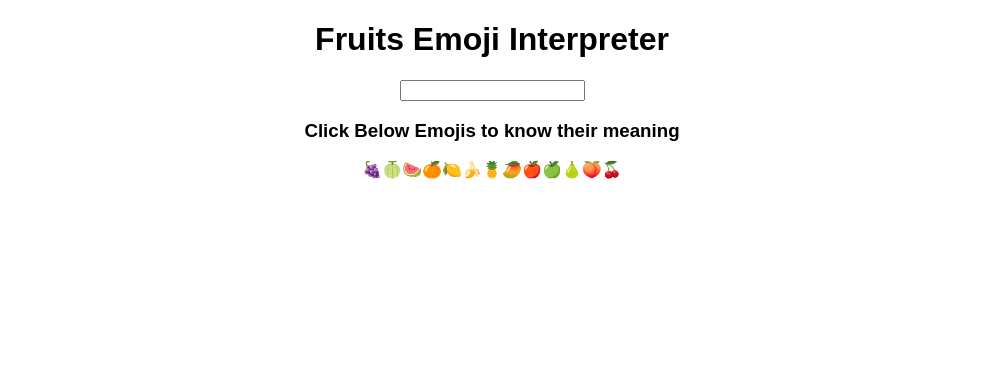
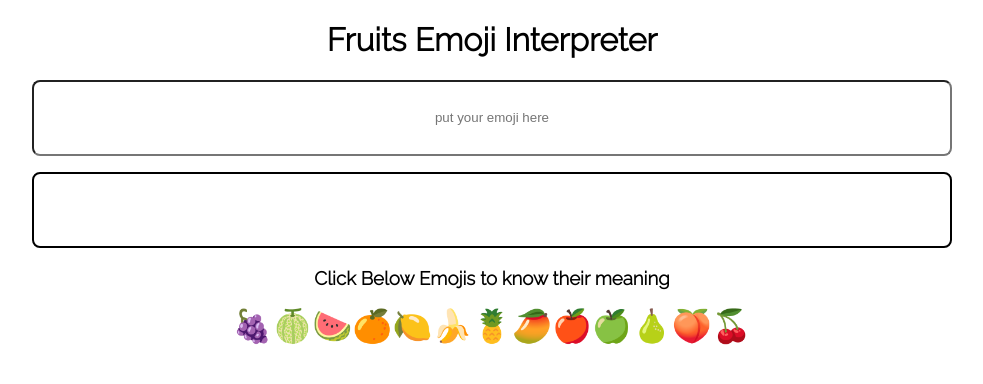
Before and after one commit to DebasishSahoo10/emoji-interpreter, a React (Create React App) app: page / in a window 1280 px wide. Shown: the top 384 px of the page, without its empty margins (148-1131 px from the left). Built offline with nearby package versions, Linux system fonts and the light colour scheme.

Commit message:
style : changed styling added new classes and styled them through CSS

```diff
--- a/src/App.js
+++ b/src/App.js
@@ -40,10 +40,16 @@ export default function App() {
   return (
     <div className="App">
       <h1>{headingText}</h1>
-      <input onChange={inputHandler}></input>
-      <div>{userInput}</div>
+      <input
+        className="input"
+        placeholder="put your emoji here"
+        onChange={inputHandler}
+      ></input>
+      <div className="output" placeholder="output will come here">
+        {userInput}
+      </div>
       <h3>Click Below Emojis to know their meaning</h3>
-      <div>
+      <div className="emoji">
         {emojiArray.map((emoji) => {
           return (
             <span key={emoji} onClick={() => clickHandler(emoji)}>
--- a/src/styles.css
+++ b/src/styles.css
@@ -1,4 +1,33 @@
+@import url("https://fonts.googleapis.com/css2?family=Raleway:wght@300&display=swap");
+
 .App {
-  font-family: sans-serif;
+  font-family: "Raleway", sans-serif;
   text-align: center;
 }
+
+.input {
+  padding: 1rem;
+  width: 70%;
+  border-radius: 0.5rem 0.5rem;
+  height: 5vh;
+  text-align: center;
+}
+
+.output {
+  border: 2px black solid;
+  height: 5vh;
+  width: 70%;
+  border-radius: 0.5rem 0.5rem;
+  padding: 1rem;
+  margin: auto;
+  margin-top: 1rem;
+  font-weight: bold;
+  font-size: larger;
+}
+
+.emoji {
+  font-size: 2rem;
+  width: 70%;
+  margin: auto;
+  cursor: pointer;
+}
```
